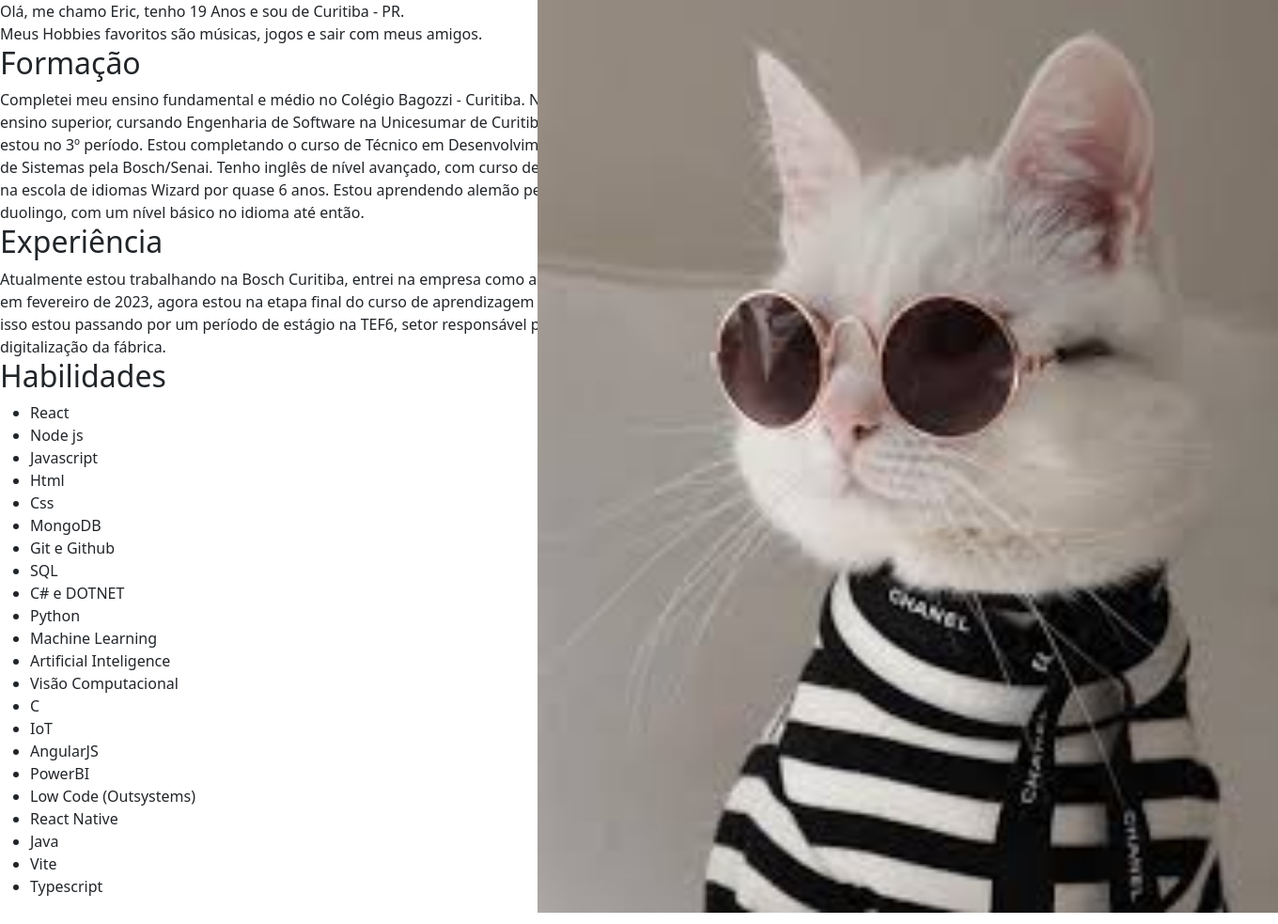
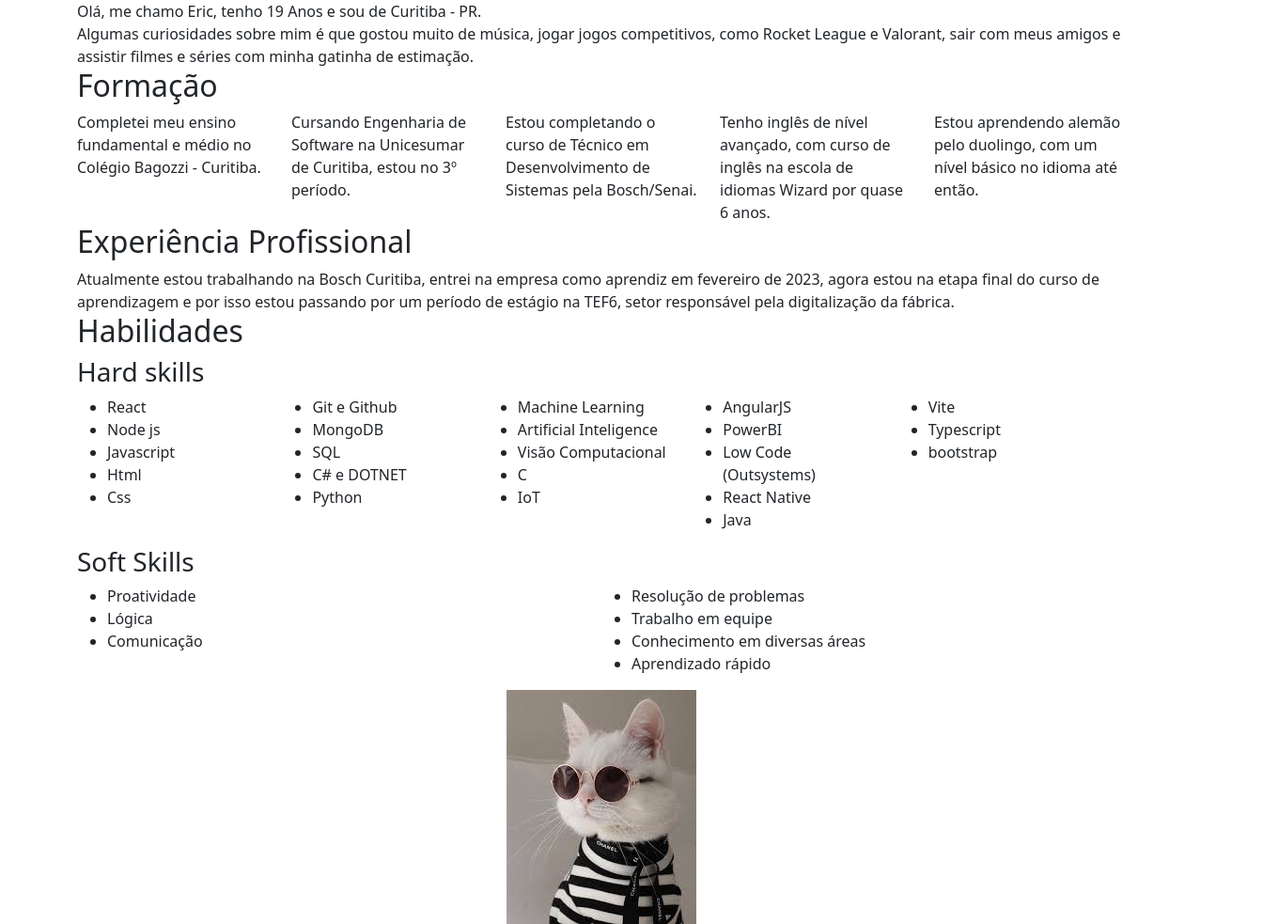
Before and after one commit to Eric-Coutinho/New-Portfolio, a plain HTML site: page index.html in a window 1280 px wide. Shown: the whole page at 94% size, 1360 px wide, since content can reach past the window. Drawn offline with nearby package versions, Linux system fonts and the light colour scheme; files whose address does not match are found by name.

Commit message:
Fixing layout of information

```diff
--- a/index.html
+++ b/index.html
@@ -19,68 +19,137 @@
     <link rel="stylesheet" href="assets/css/styles.css" />
     <title>Eric Coutinho</title>
   </head>
-
   <body>
-    <div class="row center">
-      <div class="col center">
+    <div class="container">
+      <div class="col">
+        <div class="row">
+          <div class="col">
             <div class="information">
               Olá, me chamo Eric, tenho 19 Anos e sou de Curitiba - PR.
+            </div>
+          </div>
+        </div>
+        <div class="row">
           <div class="hobbies">
-            Meus Hobbies favoritos são músicas, jogos e sair com meus amigos.
+            Algumas curiosidades sobre mim é que gostou muito de música, jogar
+            jogos competitivos, como Rocket League e Valorant, sair com meus
+            amigos e assistir filmes e séries com minha gatinha de estimação.
           </div>
+        </div>
+        <div class="row">
           <div class="skills">
             <h2>Formação</h2>
-            <div>
+            <div class="row">
+              <div class="col">
                 Completei meu ensino fundamental e médio no Colégio Bagozzi -
-              Curitiba. No ensino superior, cursando Engenharia de Software na
-              Unicesumar de Curitiba, estou no 3º período. Estou completando o
-              curso de Técnico em Desenvolvimento de Sistemas pela Bosch/Senai.
+                Curitiba.
+              </div>
+              <div class="col">
+                Cursando Engenharia de Software na Unicesumar de Curitiba, estou
+                no 3º período.
+              </div>
+              <div class="col">
+                Estou completando o curso de Técnico em Desenvolvimento de
+                Sistemas pela Bosch/Senai.
+              </div>
+              <div class="col">
                 Tenho inglês de nível avançado, com curso de inglês na escola de
-              idiomas Wizard por quase 6 anos. Estou aprendendo alemão pelo
-              duolingo, com um nível básico no idioma até então.
+                idiomas Wizard por quase 6 anos.
               </div>
-            <h2>Experiência</h2>
+              <div class="col">
+                Estou aprendendo alemão pelo duolingo, com um nível básico no
+                idioma até então.
+              </div>
+            </div>
+          </div>
+        </div>
+        <div class="row">
+          <h2>Experiência Profissional</h2>
           <div>
             Atualmente estou trabalhando na Bosch Curitiba, entrei na empresa
             como aprendiz em fevereiro de 2023, agora estou na etapa final do
             curso de aprendizagem e por isso estou passando por um período de
             estágio na TEF6, setor responsável pela digitalização da fábrica.
           </div>
+        </div>
+        <div class="row">
           <h2>Habilidades</h2>
-            <div>
+          <div class="row">
+            <h3>Hard skills</h3>
+            <div class="row">
+              <div class="col">
                 <ul>
                   <li>React</li>
                   <li>Node js</li>
                   <li>Javascript</li>
                   <li>Html</li>
                   <li>Css</li>
+                </ul>
+              </div>
+              <div class="col">
+                <ul>
+                  <li>Git e Github</li>
                   <li>MongoDB</li>
-                <li>Git e Github</li>
                   <li>SQL</li>
                   <li>C# e DOTNET</li>
                   <li>Python</li>
+                </ul>
+              </div>
+              <div class="col">
+                <ul>
                   <li>Machine Learning</li>
                   <li>Artificial Inteligence</li>
                   <li>Visão Computacional</li>
                   <li>C</li>
                   <li>IoT</li>
+                </ul>
+              </div>
+              <div class="col">
+                <ul>
                   <li>AngularJS</li>
                   <li>PowerBI</li>
                   <li>Low Code (Outsystems)</li>
                   <li>React Native</li>
                   <li>Java</li>
+                </ul>
+              </div>
+              <div class="col">
+                <ul>
                   <li>Vite</li>
                   <li>Typescript</li>
+                  <li>bootstrap</li>
                 </ul>
               </div>
             </div>
           </div>
         </div>
+        <div class="row">
+          <h3>Soft Skills</h3>
+          <div class="row">
+            <div class="col">
+              <ul>
+                <li>Proatividade</li>
+                <li>Lógica</li>
+                <li>Comunicação</li>
+              </ul>
+            </div>
+            <div class="col">
+              <ul>
+                <li>Resolução de problemas</li>
+                <li>Trabalho em equipe</li>
+                <li>Conhecimento em diversas áreas</li>
+                <li>Aprendizado rápido</li>
+              </ul>
+            </div>
+          </div>
+        </div>
+      </div>
+      <div class="col">
         <div class="col center">
           <img class="selfie" src="assets/img/mainFoto.jfif" />
         </div>
       </div>
-
+    </div>
     <script src="main.js"></script>
   </body>
 </html>
```
Lines whose indentation alone changed are shown as unchanged.
